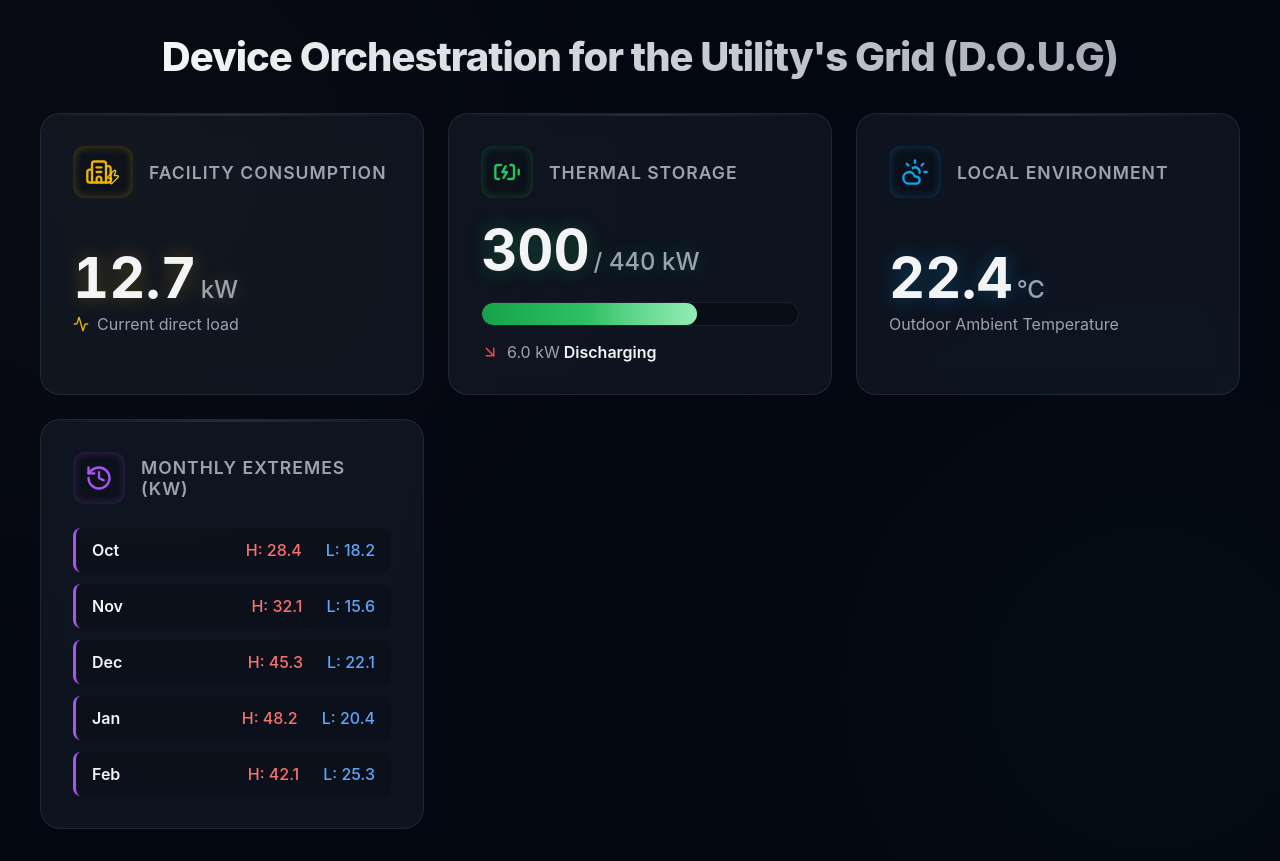
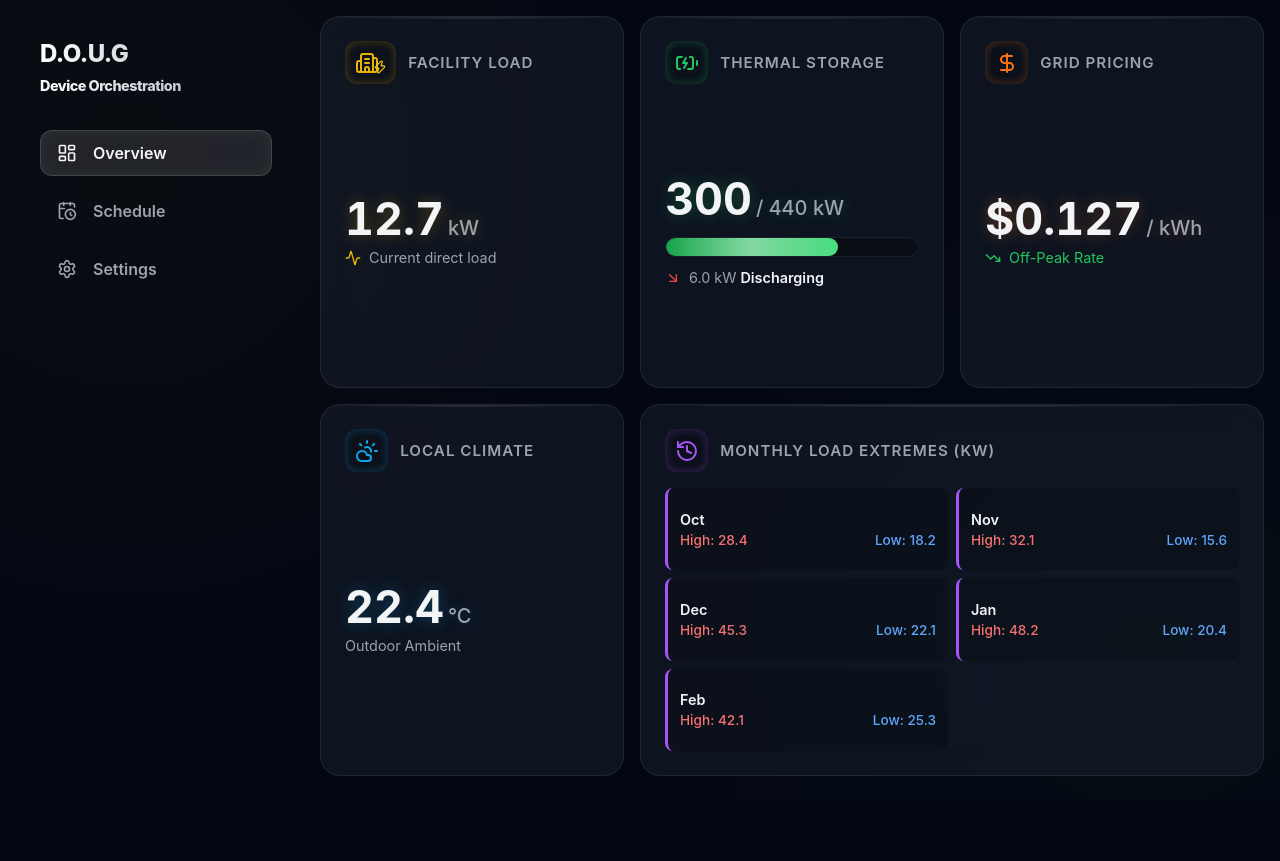
Before and after one commit to LiKuidKing/Building-Pi, a React (Vite) app: page / in a window 1280 px wide. After the commit the page ends 800 px from the top, so only its background shows below. Built offline with nearby package versions, Linux system fonts and the light colour scheme.

Commit message:
side bar navigation

```diff
--- a/src/App.jsx
+++ b/src/App.jsx
@@ -7,7 +7,14 @@ import {
   History,
   ArrowUpRight,
   ArrowDownRight,
-  Activity
+  Activity,
+  LayoutDashboard,
+  CalendarClock,
+  Settings,
+  DollarSign,
+  TrendingDown,
+  TrendingUp,
+  Wrench
 } from 'lucide-react';
 import './index.css';
 
@@ -21,22 +28,24 @@ const initialHistory = [
 ];
 
 function App() {
+  const [activeTab, setActiveTab] = useState('home');
   const [power, setPower] = useState(12.4);
   const [batteryCharge, setBatteryCharge] = useState(300);
   const [batteryPower, setBatteryPower] = useState(-5.2);
   const [temperature, setTemperature] = useState(22.4);
   const [history, setHistory] = useState(initialHistory);
+  const [elecPrice, setElecPrice] = useState(0.12);
 
   // Data simulation loop
   useEffect(() => {
     const interval = setInterval(() => {
-      // Fluctuate power consumption by ±0.5 kW
+      // Fluctuate power consumption
       setPower(prev => Math.max(0, +(prev + (Math.random() - 0.5)).toFixed(1)));
 
-      // Fluctuate battery draw by ±1 kW
+      // Fluctuate battery draw
       setBatteryPower(prev => +(prev + (Math.random() * 2 - 1)).toFixed(1));
 
-      // Affect charge based on draw (super slow for visual simulation)
+      // Affect charge based on draw
       setBatteryCharge(prev => {
         let newCharge = prev - (batteryPower * 0.05); // Simulated drain/charge
         if (newCharge > 440) newCharge = 440;
@@ -47,24 +56,65 @@ function App() {
       // Very slow temperature fluctuation
       setTemperature(prev => +(prev + (Math.random() * 0.4 - 0.2)).toFixed(1));
 
+      // Fluctuate electricity price (between $0.08 and $0.24)
+      setElecPrice(prev => {
+        let change = (Math.random() - 0.5) * 0.02;
+        let newPrice = prev + change;
+        if (newPrice < 0.08) newPrice = 0.08;
+        if (newPrice > 0.24) newPrice = 0.24;
+        return +(newPrice).toFixed(3);
+      });
+
     }, 3000);
 
     return () => clearInterval(interval);
   }, [batteryPower]);
 
   return (
-    <>
-      <h1 className="dashboard-title">Device Orchestration for the Utility's Grid (D.O.U.G)</h1>
+    <div className="app-container">
+      {/* SIDEBAR NAVIGATION */}
+      <aside className="sidebar">
+        <h1 className="sidebar-title">D.O.U.G<br/><span style={{fontSize: '0.9rem', color: 'var(--text-muted)'}}>Device Orchestration</span></h1>
+        <nav className="nav-menu">
+          <div
+            className={`nav-item ${activeTab === 'home' ? 'active' : ''}`}
+            onClick={() => setActiveTab('home')}
+          >
+            <LayoutDashboard size={20} />
+            Overview
+          </div>
+          <div
+            className={`nav-item ${activeTab === 'schedule' ? 'active' : ''}`}
+            onClick={() => setActiveTab('schedule')}
+          >
+            <CalendarClock size={20} />
+            Schedule
+          </div>
+          <div
+            className={`nav-item ${activeTab === 'settings' ? 'active' : ''}`}
+            onClick={() => setActiveTab('settings')}
+          >
+            <Settings size={20} />
+            Settings
+          </div>
+        </nav>
+      </aside>
+
+      {/* MAIN CONTENT AREA */}
+      <main className="main-content">
+
+        {/* TAB ROUTING */}
+        {activeTab === 'home' && (
           <div className="dashboard-grid">
 
             {/* Building Power Widget */}
             <div className="glass-panel power">
               <div className="widget-header">
                 <div className="icon-wrapper">
-              <Building2 size={28} />
-              <Zap size={16} style={{ marginLeft: '-8px', marginBottom: '-10px', color: '#facc15' }} />
+                  <Building2 size={24} />
+                  <Zap size={14} style={{ marginLeft: '-6px', marginBottom: '-8px', color: '#facc15' }} />
                 </div>
-            <span className="widget-title">Facility Consumption</span>
+                <span className="widget-title">Facility Load</span>
               </div>
               <div className="widget-body">
                 <div className="main-value">
@@ -81,7 +131,7 @@ function App() {
             <div className="glass-panel battery">
               <div className="widget-header">
                 <div className="icon-wrapper">
-              <BatteryCharging size={28} />
+                  <BatteryCharging size={24} />
                 </div>
                 <span className="widget-title">Thermal Storage</span>
               </div>
@@ -95,17 +145,42 @@ function App() {
                     style={{ width: `${(batteryCharge / 440) * 100}%` }}
                   ></div>
                 </div>
-            <div className="sub-info" style={{ marginTop: '1rem' }}>
+                <div className="sub-info" style={{ marginTop: '0.75rem' }}>
                   {batteryPower < 0 ? (
-                <ArrowDownRight size={18} color="#ef4444" />
+                    <ArrowDownRight size={16} color="#ef4444" />
                   ) : (
-                <ArrowUpRight size={18} color="#22c55e" />
+                    <ArrowUpRight size={16} color="#22c55e" />
                   )}
                   <span>
                     {Math.abs(batteryPower).toFixed(1)} kW
-                <span className="sub-info-value" style={{ marginLeft: '4px' }}>
+                    <span className="sub-info-value" style={{ marginLeft: '4px'}}>
                       {batteryPower < 0 ? 'Discharging' : 'Charging'}
                     </span>
+                  </span>
+                </div>
+              </div>
+            </div>
+
+            {/* Electricity Price Widget (NEW) */}
+            <div className="glass-panel price">
+              <div className="widget-header">
+                <div className="icon-wrapper">
+                  <DollarSign size={24} />
+                </div>
+                <span className="widget-title">Grid Pricing</span>
+              </div>
+              <div className="widget-body">
+                <div className="main-value">
+                  ${elecPrice.toFixed(3)} <span className="unit">/ kWh</span>
+                </div>
+                <div className="sub-info">
+                  {elecPrice > 0.18 ? (
+                    <TrendingUp size={16} color="#ef4444" />
+                  ) : (
+                    <TrendingDown size={16} color="#22c55e" />
+                  )}
+                  <span style={{color: elecPrice > 0.18 ? '#ef4444' : '#22c55e'}}>
+                    {elecPrice > 0.18 ? 'On-Peak Rate' : 'Off-Peak Rate'}
                   </span>
                 </div>
               </div>
@@ -115,36 +190,36 @@ function App() {
             <div className="glass-panel weather">
               <div className="widget-header">
                 <div className="icon-wrapper">
-              <CloudSun size={28} />
+                  <CloudSun size={24} />
                 </div>
-            <span className="widget-title">Local Environment</span>
+                <span className="widget-title">Local Climate</span>
               </div>
               <div className="widget-body">
                 <div className="main-value">
                   {temperature.toFixed(1)} <span className="unit">°C</span>
                 </div>
                 <div className="sub-info">
-              <span>Outdoor Ambient Temperature</span>
+                  <span>Outdoor Ambient</span>
                 </div>
               </div>
             </div>
 
             {/* Monthly Highs & Lows Database Widget */}
-        <div className="glass-panel history">
+            <div className="glass-panel history" style={{ gridColumn: 'span 2' }}>
               <div className="widget-header">
                 <div className="icon-wrapper">
-              <History size={28} />
+                  <History size={24} />
                 </div>
-            <span className="widget-title">Monthly Extremes (kW)</span>
+                <span className="widget-title">Monthly Load Extremes (kW)</span>
               </div>
               <div className="widget-body">
                 <div className="history-list">
                   {history.map((record) => (
                     <div key={record.month} className="history-item">
-                  <span className="history-month">{record.month}</span>
+                      <div className="history-month">{record.month}</div>
                       <div className="history-stats">
-                    <span className="high-stat" title="Monthly High">H: {record.high.toFixed(1)}</span>
-                    <span className="low-stat" title="Monthly Low">L: {record.low.toFixed(1)}</span>
+                        <span className="high-stat">High: {record.high.toFixed(1)}</span>
+                        <span className="low-stat">Low: {record.low.toFixed(1)}</span>
                       </div>
                     </div>
                   ))}
@@ -153,7 +228,27 @@ function App() {
             </div>
 
           </div>
-    </>
+        )}
+
+        {/* WORK IN PROGRESS PAGES */}
+        {activeTab === 'schedule' && (
+          <div className="placeholder-page">
+            <Wrench size={48} opacity={0.5} />
+            <h2>Schedule Configuration</h2>
+            <p>Work in progress module.</p>
+          </div>
+        )}
+
+        {activeTab === 'settings' && (
+          <div className="placeholder-page">
+            <Settings size={48} opacity={0.5} />
+            <h2>System Settings</h2>
+            <p>Work in progress module.</p>
+          </div>
+        )}
+
+      </main>
+    </div>
   );
 }
 
--- a/src/index.css
+++ b/src/index.css
@@ -5,17 +5,20 @@
   --text-main: #f3f4f6;
   --text-muted: #9ca3af;
 
-  --color-power: #eab308; /* Vibrant yellow/orange */
+  --color-power: #eab308;
   --color-power-glow: rgba(234, 179, 8, 0.3);
 
-  --color-battery: #22c55e; /* Vibrant green */
+  --color-battery: #22c55e;
   --color-battery-glow: rgba(34, 197, 94, 0.3);
 
-  --color-weather: #0ea5e9; /* Vibrant blue */
+  --color-weather: #0ea5e9;
   --color-weather-glow: rgba(14, 165, 233, 0.3);
 
-  --color-history: #a855f7; /* Vibrant purple */
+  --color-history: #a855f7;
   --color-history-glow: rgba(168, 85, 247, 0.3);
+
+  --color-price: #f97316; /* Vibrant orange for price */
+  --color-price-glow: rgba(249, 115, 22, 0.3);
 }
 
 * {
@@ -31,35 +34,102 @@ body {
     radial-gradient(circle at 10% 20%, rgba(234, 179, 8, 0.03) 0%, transparent 40%),
     radial-gradient(circle at 90% 80%, rgba(34, 197, 94, 0.03) 0%, transparent 40%);
   color: var(--text-main);
-  min-height: 100vh;
-  display: flex;
-  justify-content: center;
-  align-items: center;
-  padding: 2rem;
-  overflow-x: hidden;
+  height: 100vh;
+  width: 100vw;
+  overflow: hidden; /* NO SCROLLING */
+  padding: 1rem;
 }
 
 #root {
   width: 100%;
-  max-width: 1200px;
+  height: 100%;
 }
 
-h1.dashboard-title {
-  text-align: center;
-  font-size: 2.5rem;
-  margin-bottom: 2rem;
+.app-container {
+  display: flex;
+  height: 100%;
+  width: 100%;
+  gap: 1.5rem;
+}
+
+/* Sidebar Styles */
+.sidebar {
+  width: 280px;
+  flex-shrink: 0;
+  display: flex;
+  flex-direction: column;
+  padding: 1.5rem;
+}
+
+.sidebar-title {
+  font-size: 1.5rem;
   font-weight: 800;
-  letter-spacing: -1px;
+  letter-spacing: -0.5px;
   background: linear-gradient(to right, #ffffff, #9ca3af);
   -webkit-background-clip: text;
   -webkit-text-fill-color: transparent;
+  margin-bottom: 2rem;
+  line-height: 1.2;
 }
 
+.nav-menu {
+  display: flex;
+  flex-direction: column;
+  gap: 0.75rem;
+}
+
+.nav-item {
+  display: flex;
+  align-items: center;
+  gap: 1rem;
+  padding: 0.75rem 1rem;
+  border-radius: 12px;
+  cursor: pointer;
+  color: var(--text-muted);
+  font-weight: 600;
+  transition: all 0.2s ease;
+  border: 1px solid transparent;
+}
+
+.nav-item:hover {
+  background: rgba(255, 255, 255, 0.05);
+  color: var(--text-main);
+}
+
+.nav-item.active {
+  background: rgba(255, 255, 255, 0.1);
+  color: var(--text-main);
+  border-color: rgba(255, 255, 255, 0.15);
+  box-shadow: inset 0 0 20px rgba(255,255,255,0.05);
+}
+
+/* Main Content Area */
+.main-content {
+  flex-grow: 1;
+  display: flex;
+  flex-direction: column;
+  height: 100%;
+  overflow: hidden;
+}
+
+.page-header {
+  margin-bottom: 1rem;
+}
+
+.page-title {
+  font-size: 2rem;
+  font-weight: 700;
+  color: #fff;
+}
+
+/* Dashboard Grid */
 .dashboard-grid {
   display: grid;
-  grid-template-columns: repeat(auto-fit, minmax(320px, 1fr));
-  gap: 1.5rem;
-  width: 100%;
+  grid-template-columns: repeat(3, 1fr);
+  grid-template-rows: repeat(2, 1fr); /* 2 rows to fit everything nicely */
+  gap: 1rem;
+  height: 100%;
+  padding-bottom: 0.5rem;
 }
 
 .glass-panel {
@@ -68,7 +138,7 @@ h1.dashboard-title {
   -webkit-backdrop-filter: blur(16px);
   border: 1px solid var(--panel-border);
   border-radius: 20px;
-  padding: 2rem;
+  padding: 1.5rem; /* Tighter padding */
   display: flex;
   flex-direction: column;
   transition: transform 0.3s ease, box-shadow 0.3s ease, border-color 0.3s ease;
@@ -87,25 +157,21 @@ h1.dashboard-title {
   opacity: 0.5;
 }
 
-.glass-panel:hover {
-  transform: translateY(-5px);
-  border-color: rgba(255, 255, 255, 0.2);
-}
-
-.glass-panel.power:hover { box-shadow: 0 10px 30px -10px var(--color-power-glow); }
-.glass-panel.battery:hover { box-shadow: 0 10px 30px -10px var(--color-battery-glow); }
-.glass-panel.weather:hover { box-shadow: 0 10px 30px -10px var(--color-weather-glow); }
-.glass-panel.history:hover { box-shadow: 0 10px 30px -10px var(--color-history-glow); }
+.glass-panel.power:hover { box-shadow: 0 5px 20px -5px var(--color-power-glow); }
+.glass-panel.battery:hover { box-shadow: 0 5px 20px -5px var(--color-battery-glow); }
+.glass-panel.weather:hover { box-shadow: 0 5px 20px -5px var(--color-weather-glow); }
+.glass-panel.history:hover { box-shadow: 0 5px 20px -5px var(--color-history-glow); }
+.glass-panel.price:hover { box-shadow: 0 5px 20px -5px var(--color-price-glow); }
 
 .widget-header {
   display: flex;
   align-items: center;
-  gap: 1rem;
-  margin-bottom: 1.5rem;
+  gap: 0.75rem;
+  margin-bottom: 1rem;
 }
 
 .icon-wrapper {
-  padding: 0.75rem;
+  padding: 0.6rem;
   border-radius: 12px;
   display: flex;
   align-items: center;
@@ -117,9 +183,10 @@ h1.dashboard-title {
 .battery .icon-wrapper { color: var(--color-battery); box-shadow: inset 0 0 10px var(--color-battery-glow); }
 .weather .icon-wrapper { color: var(--color-weather); box-shadow: inset 0 0 10px var(--color-weather-glow); }
 .history .icon-wrapper { color: var(--color-history); box-shadow: inset 0 0 10px var(--color-history-glow); }
+.price .icon-wrapper { color: var(--color-price); box-shadow: inset 0 0 10px var(--color-price-glow); }
 
 .widget-title {
-  font-size: 1.1rem;
+  font-size: 0.95rem;
   font-weight: 600;
   color: var(--text-muted);
   text-transform: uppercase;
@@ -134,7 +201,7 @@ h1.dashboard-title {
 }
 
 .main-value {
-  font-size: 3.5rem;
+  font-size: 2.8rem; /* Scaled down slightly so it doesn't wrap/overflow */
   font-weight: 700;
   line-height: 1;
   margin-bottom: 0.5rem;
@@ -144,18 +211,19 @@ h1.dashboard-title {
   gap: 0.25rem;
 }
 
-.power .main-value { text-shadow: 0 0 20px var(--color-power-glow); }
-.battery .main-value { text-shadow: 0 0 20px var(--color-battery-glow); }
-.weather .main-value { text-shadow: 0 0 20px var(--color-weather-glow); }
+.power .main-value { text-shadow: 0 0 15px var(--color-power-glow); }
+.battery .main-value { text-shadow: 0 0 15px var(--color-battery-glow); }
+.weather .main-value { text-shadow: 0 0 15px var(--color-weather-glow); }
+.price .main-value { text-shadow: 0 0 15px var(--color-price-glow); }
 
 .unit {
-  font-size: 1.5rem;
+  font-size: 1.25rem;
   color: var(--text-muted);
   font-weight: 500;
 }
 
 .sub-info {
-  font-size: 1rem;
+  font-size: 0.9rem;
   color: var(--text-muted);
   display: flex;
   align-items: center;
@@ -167,18 +235,19 @@ h1.dashboard-title {
   font-weight: 600;
 }
 
-/* History Database Styling */
+/* History Database Styling Restructured for space */
 .history-list {
-  display: flex;
-  flex-direction: column;
-  gap: 0.75rem;
+  display: grid;
+  grid-template-columns: 1fr 1fr;
+  gap: 0.5rem;
+  height: 100%;
 }
 
 .history-item {
   display: flex;
-  justify-content: space-between;
-  align-items: center;
-  padding: 0.75rem 1rem;
+  flex-direction: column;
+  justify-content: center;
+  padding: 0.5rem 0.75rem;
   background: rgba(0, 0, 0, 0.2);
   border-radius: 8px;
   border-left: 3px solid var(--color-history);
@@ -186,12 +255,14 @@ h1.dashboard-title {
 
 .history-month {
   font-weight: 600;
-  width: 4rem;
+  font-size: 0.9rem;
+  margin-bottom: 0.25rem;
 }
 
 .history-stats {
   display: flex;
-  gap: 1.5rem;
+  justify-content: space-between;
+  font-size: 0.85rem;
 }
 
 .high-stat { color: #f87171; font-weight: 500;}
@@ -200,10 +271,10 @@ h1.dashboard-title {
 /* Animated Battery Fill */
 .battery-container {
   width: 100%;
-  height: 24px;
+  height: 20px;
   background: rgba(0,0,0,0.3);
-  border-radius: 12px;
-  margin-top: 1rem;
+  border-radius: 10px;
+  margin-top: 0.5rem;
   overflow: hidden;
   position: relative;
   border: 1px solid var(--panel-border);
@@ -212,7 +283,7 @@ h1.dashboard-title {
 .battery-fill {
   height: 100%;
   background: linear-gradient(90deg, #16a34a, #4ade80);
-  border-radius: 12px;
+  border-radius: 10px;
   transition: width 0.5s ease;
   position: relative;
   overflow: hidden;
@@ -229,13 +300,17 @@ h1.dashboard-title {
   animation: shine 2s infinite linear;
 }
 
-@keyframes shine {
-  0% { transform: translateX(-100%); }
-  100% { transform: translateX(100%); }
+/* Placeholder Page Styling */
+.placeholder-page {
+  display: flex;
+  flex-direction: column;
+  align-items: center;
+  justify-content: center;
+  height: 100%;
+  color: var(--text-muted);
+  gap: 1rem;
+  background: var(--panel-bg);
+  backdrop-filter: blur(16px);
+  border: 1px solid var(--panel-border);
+  border-radius: 20px;
 }
-
-@media (max-width: 768px) {
-  .dashboard-grid {
-    grid-template-columns: 1fr;
-  }
-}
```
Also changed, not shown: 1 other file (tests, documents, lock files or other folders). Lines whose indentation alone changed are shown as unchanged.
